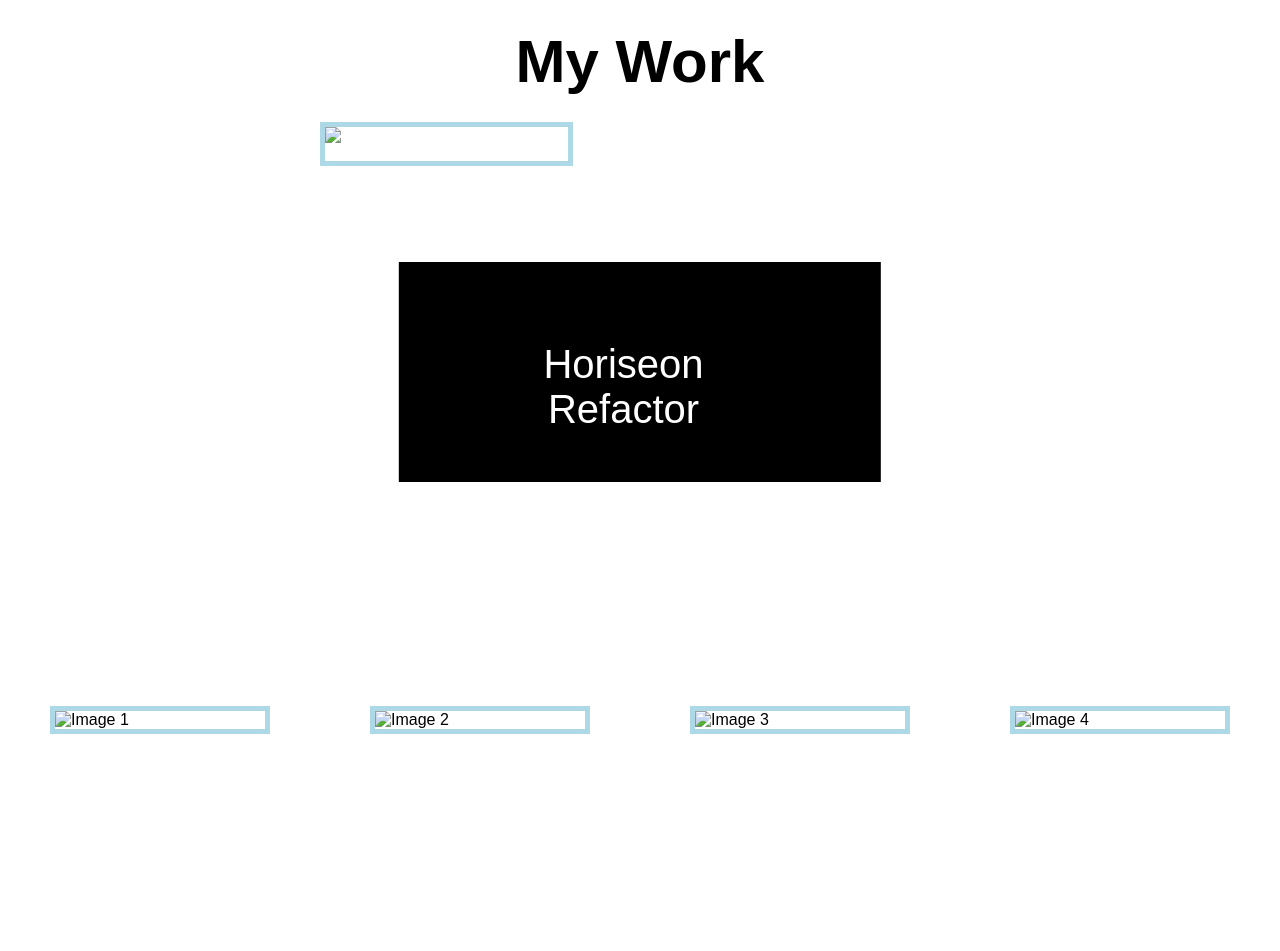
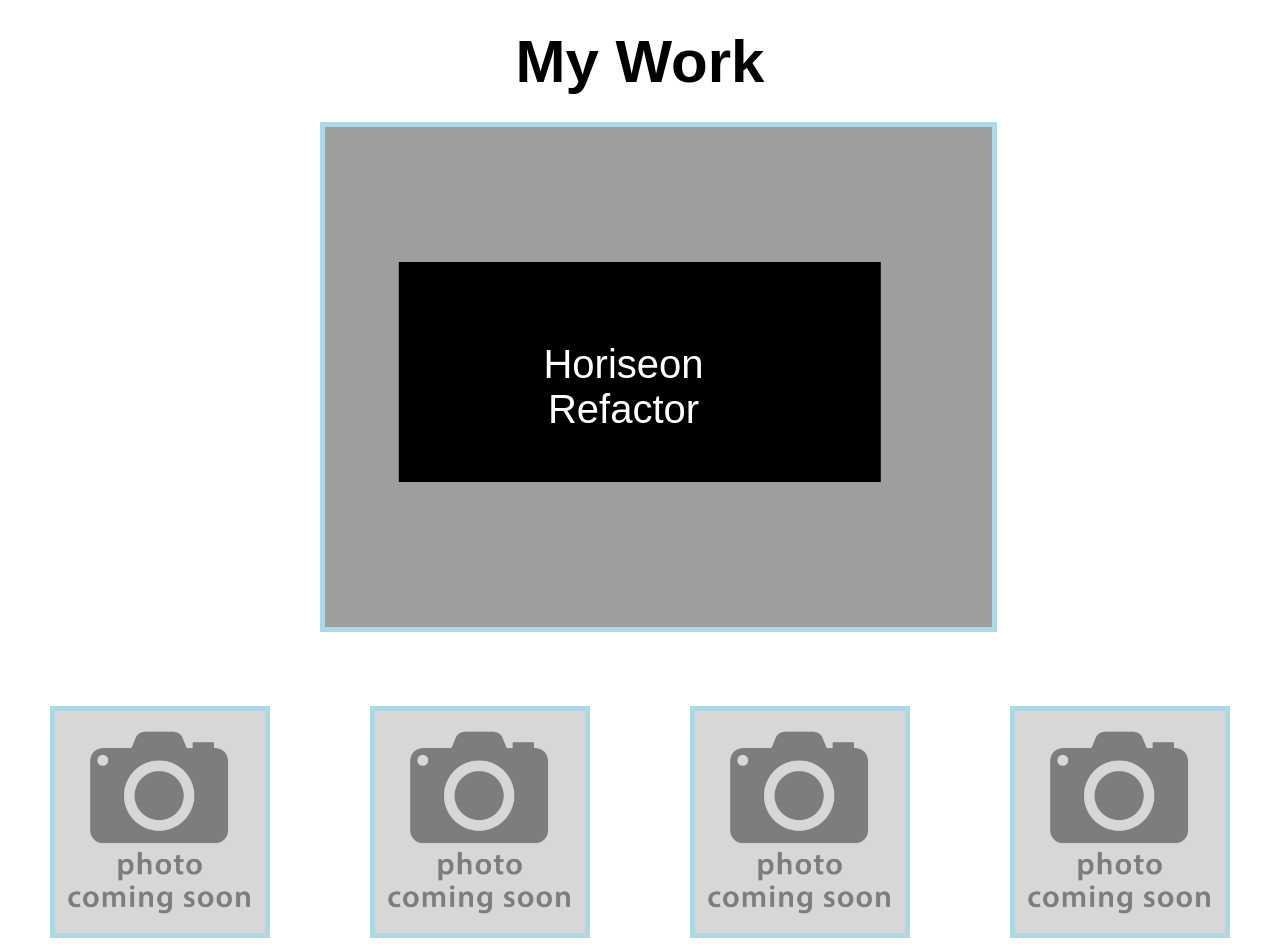
Before and after one commit to Armond-Guze/job-opportunity-resume, a plain HTML site: page index.html in a window 1280 px wide. Shown: the part 695-1646 px from the top of the page. Drawn offline with Linux system fonts and the light colour scheme; the site is published under a folder, as on GitHub Pages, so addresses that start at the root find nothing.

Commit message:
Img tag changes

```diff
--- a/index.html
+++ b/index.html
@@ -21,7 +21,7 @@
   <container class="img-container">
     <h1 class="banner-h1">My Coding Journey</h1>
   <img class="logo-img"src="Assets\thumbnail.jpg" alt="profile-picture">
-    <img class="banner-image" src="/Assets/AdobeStock_116883786 (2).jpeg" alt="bannner">
+    <img class="banner-image" src="./Assets/AdobeStock_116883786 (2).jpeg" alt="bannner">
 
     </container>
     <main>
@@ -34,7 +34,7 @@
     <h1 class="my-work">My Work</h1>
     <a title="Horiseon-Refactor" class="my-first-project" href="https://armond-guze.github.io/horiseon-refactor/">
       <div>
-      <img class="box-img" id="experience" alt="horiseon-refactor" src="/Assets/AdobeStock_487164188.jpeg">
+      <img class="box-img" id="experience" alt="horiseon-refactor" src="./Assets/AdobeStock_487164188.jpeg">
       <div class="first-img-container">
         <p class="img-p">Horiseon Refactor</p>
         </div>
@@ -42,16 +42,16 @@
     </a>
     </div class="new-row">
     <div class="image-container">
-      <img src="/Assets/rgrgrg.jpg" alt="Image 1">
+      <img src="./Assets/rgrgrg.jpg" alt="Image 1">
   </div>
   <div class="image-container">
-      <img src="/Assets/rgrgrg.jpg" alt="Image 2">
+      <img src="./Assets/rgrgrg.jpg" alt="Image 2">
   </div>
   <div class="image-container">
-      <img src="/Assets/rgrgrg.jpg" alt="Image 3">
+      <img src="./Assets/rgrgrg.jpg" alt="Image 3">
   </div>
   <div class="image-container">
-      <img src="/Assets/rgrgrg.jpg" alt="Image 4">
+      <img src="./Assets/rgrgrg.jpg" alt="Image 4">
   </div>
     </div>
     <footer id="footer-link">
```
